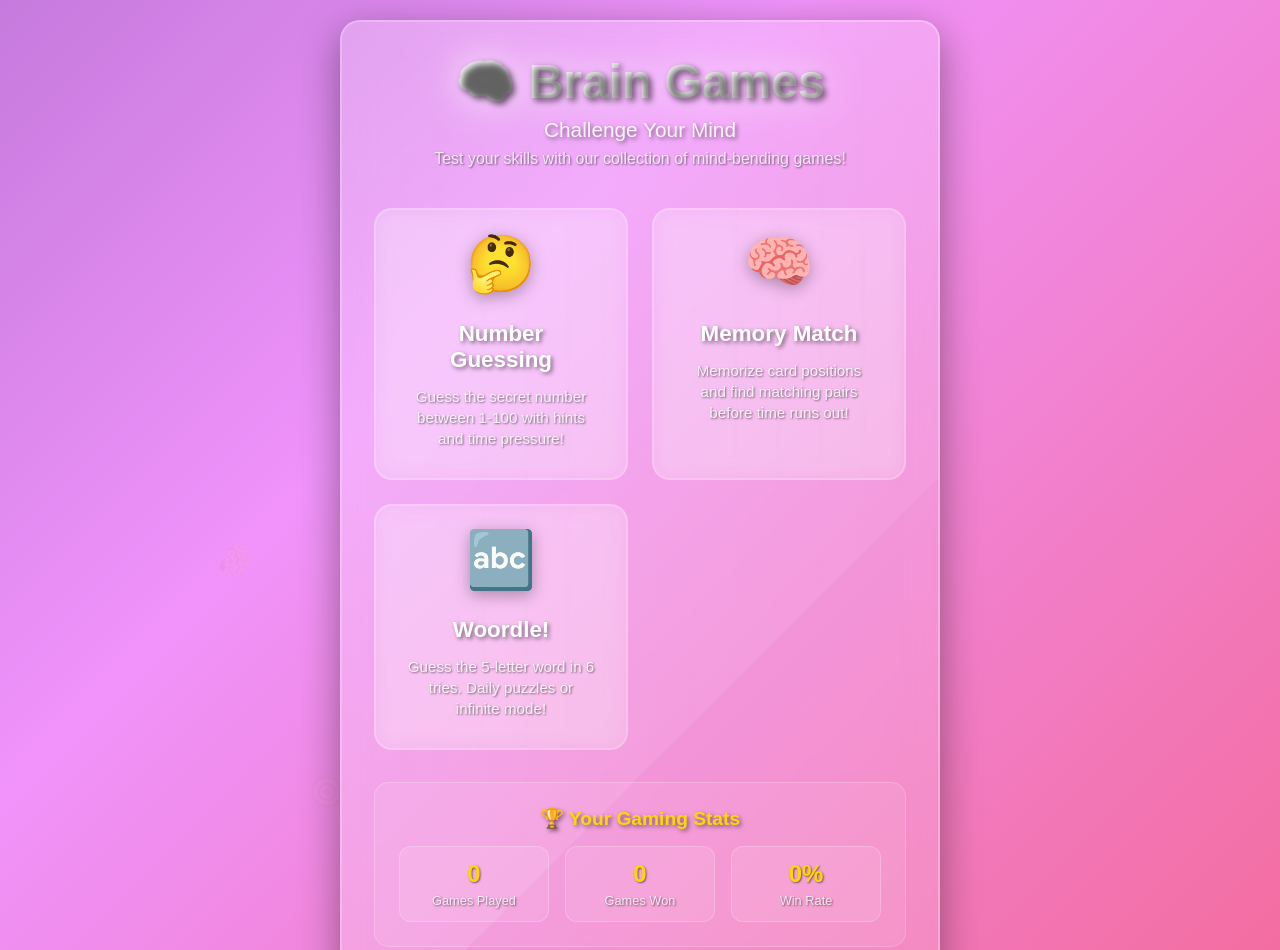
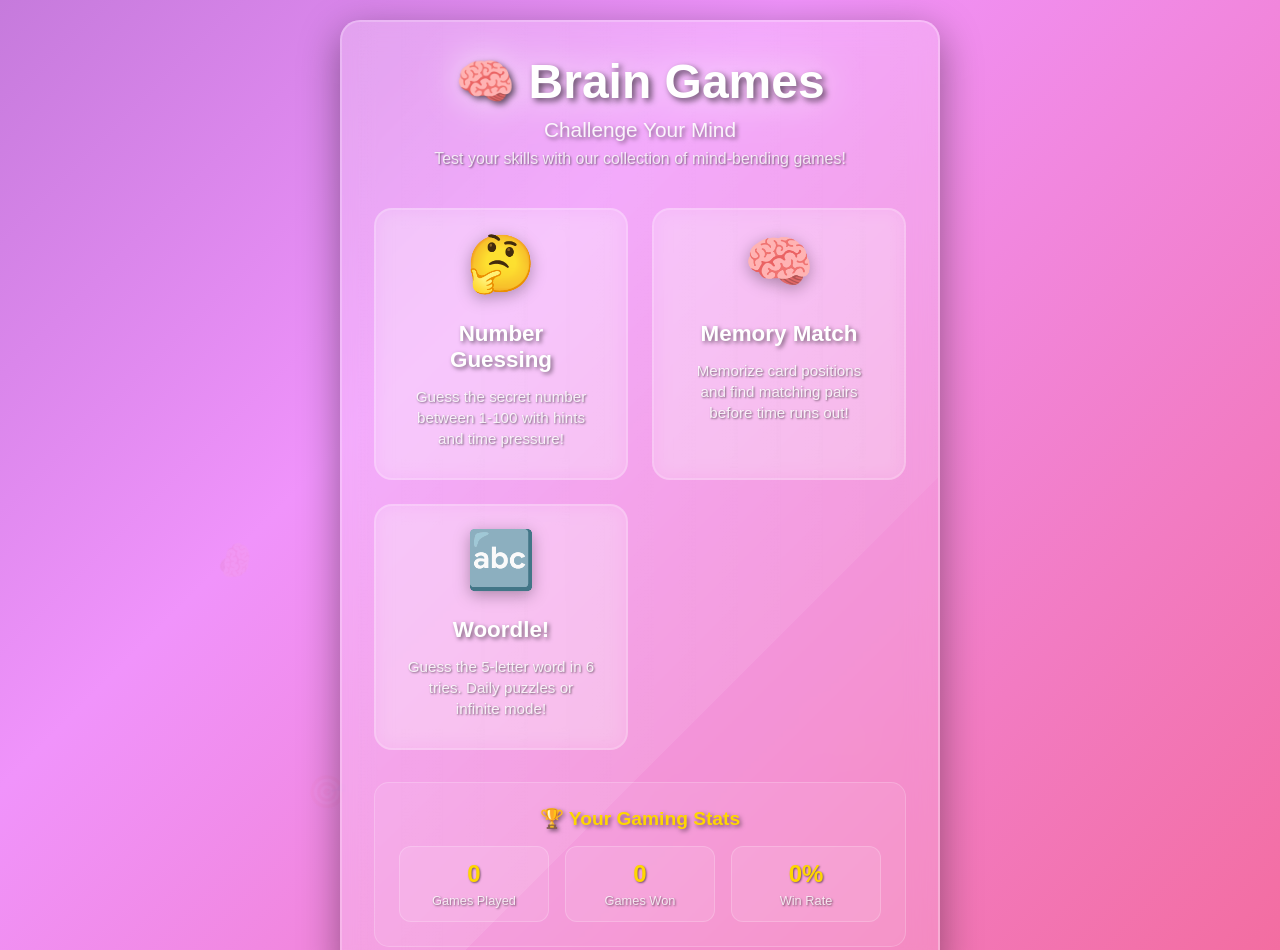
Before and after one commit to gsurjs/CognitoBytes, a plain HTML site: page index.html in a window 1280 px wide. Shown: the top 950 px of the page. Drawn offline with Linux system fonts and the light colour scheme.

Commit message:
white title font and reduced animations

```diff
--- a/styles.css
+++ b/styles.css
@@ -64,15 +64,9 @@ body {
 .title {
     font-size: 3rem;
     margin-bottom: 0.5rem;
+    color: white;
     text-shadow: 3px 3px 6px rgba(0, 0, 0, 0.6);
     animation: glow 3s ease-in-out infinite alternate;
-    background: linear-gradient(45deg, #fff, #f0f0f0, #fff);
-    background-size: 200% 200%;
-    animation: glow 3s ease-in-out infinite alternate, textShine 2s ease-in-out infinite;
-    -webkit-background-clip: text;
-    -webkit-text-fill-color: transparent;
-    background-clip: text;
-    color: white;
 }
 
 @keyframes glow {
```
